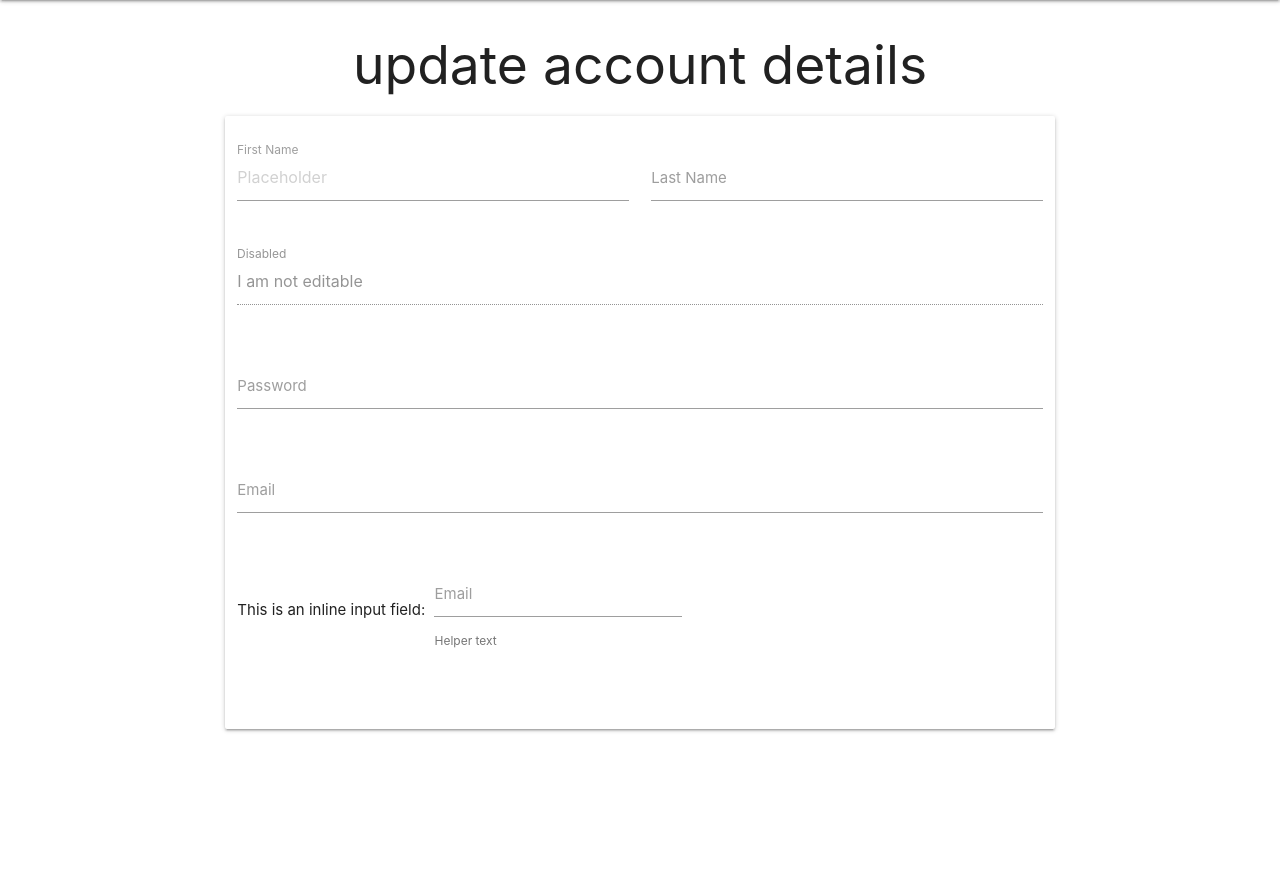
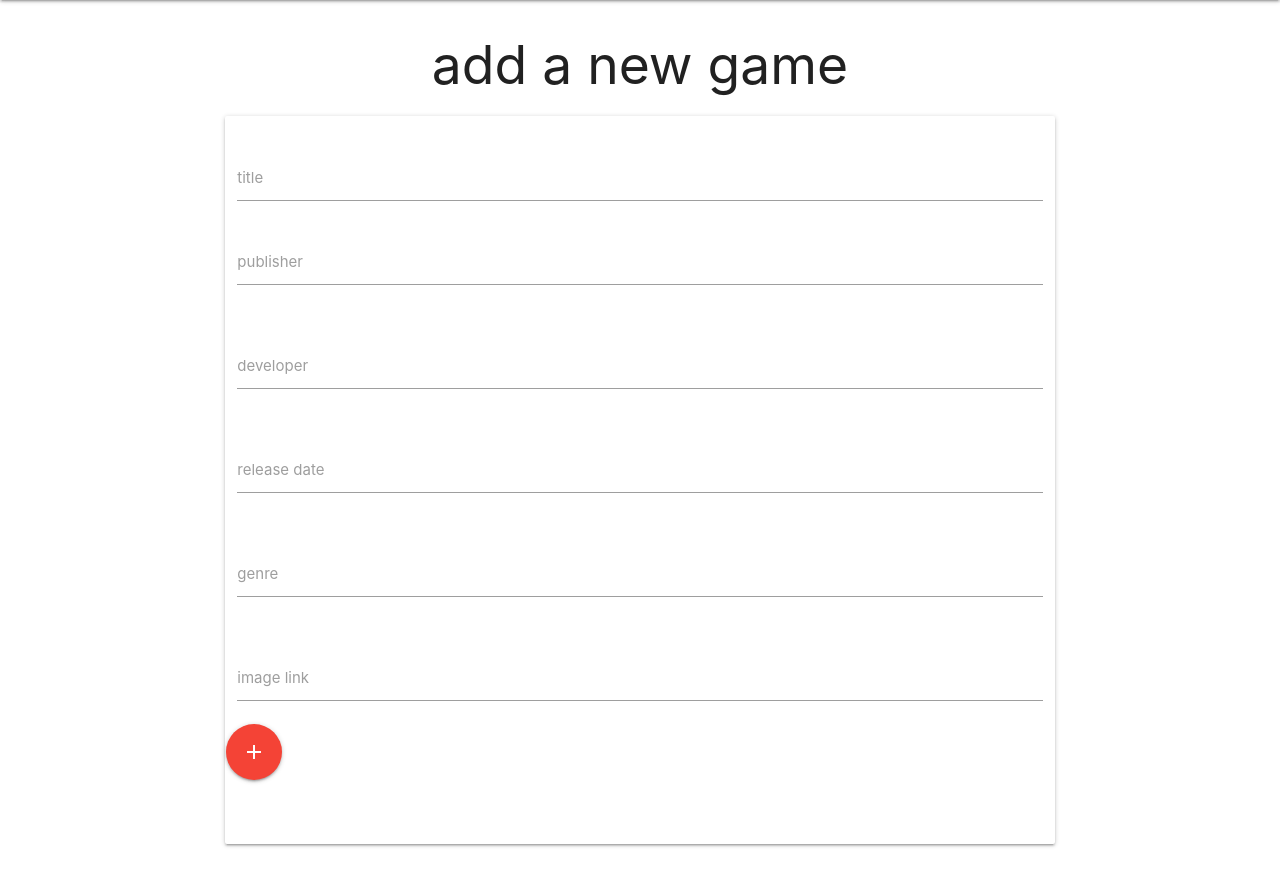
Before and after one commit to Oxymetaphoric/milestone_project_3, a Flask app: page /add_game in a window 1280 px wide. Shown: the part 64-943 px from the top of the page. Before the commit the page ends 796 px from the top, so only its background shows below. Run offline with Flask 3, Linux system fonts and the light colour scheme; the visitor is signed in with stand-in values (Sample User, id 1); some web fonts are replaced.

Commit message:
BUILD: adds add game functionalitu

```diff
--- a/quest_log/routes.py
+++ b/quest_log/routes.py
@@ -69,10 +69,32 @@ def games():
 def add_game():
     return render_template('add_game.html')
 
-@app.route('/new_game')
+@app.route('/new_game', methods=["POST"])
 @login_required
 def new_game():
-    pass
+    game_title = request.form.get('game_title')
+    game_publisher = request.form.get('game_publisher')
+    developer = request.form.get('developer')
+    release_date = request.form.get('release_date')
+    genre = request.form.get('genre')
+    image_url = request.form.get('image_url')
+
+    existing_game = Game.query.filter_by(game_title=game_title),first()
+    if existing_game is None:
+        new_game = Game(
+                game_title = game_title,
+                game_publisher = game_publisher,
+                developer = developer,
+                release_date = release_date,
+                genre = genre,
+                image_url = image_url
+                )
+        db.session.add(new_game)
+        db.session.commit()
+        flash('Game added to database', 'success')
+    else:
+        flash('Game already exists')
+    return redirect(url_for('games'))
 
 
 @app.route('/profile/<int:user_id>', methods=["GET", "POST"])
--- a/quest_log/templates/add_game.html
+++ b/quest_log/templates/add_game.html
@@ -3,46 +3,45 @@
 
 <div class="row">
   <form class="col s12 m8 offset-m2" method="POST" action="{{url_for('new_game')}}">
-    <h2 class="center-align"> update account details</h2>
+    <h2 class="center-align">add a new game</h2>
     <div class="card-panel">
       <div class="row">
         <form class="col s12">
           <div class="row">
-              <div class="input-field col s6">
-                <input placeholder="Placeholder" id="first_name" type="text" class="validate">
-                <label for="first_name">First Name</label>
+            <div class="input-field col s12">
+              <input name="game_title" id="game_title" type="text" class="validate">
+              <label for="game_title">title</label>
             </div>
-              <div class="input-field col s6">
-                <input id="last_name" type="text" class="validate">
-                <label for="last_name">Last Name</label>
+            <div class="input-field col s12">
+              <input name="game_publisher" id="game_publisher" type="text" class="validate">
+              <label for="game_publisher">publisher</label>
             </div>
           </div>
           <div class="row">
             <div class="input-field col s12">
-                <input disabled value="I am not editable" id="disabled" type="text" class="validate">
-                <label for="disabled">Disabled</label>
+              <input name="developer" id="developer" type="text" class="validate">
+              <label for="developer">developer</label>
             </div>
           </div>
           <div class="row">
             <div class="input-field col s12">
-                <input id="password" type="password" class="validate">
-                <label for="password">Password</label>
+              <input name="release_date" id="release_date" type="text" class="validate">
+              <label for="release_date">release date</label>
             </div>
           </div>
           <div class="row">
             <div class="input-field col s12">
-                <input id="email" type="email" class="validate">
-                <label for="email">Email</label>
+              <input name="genre" id="genre" type="text" class="validate">
+              <label for="genre">genre</label>
             </div>
           </div>
           <div class="row">
-              <div class="col s12">
-                This is an inline input field:
-                <div class="input-field inline">
-                  <input id="email_inline" type="email" class="validate">
-                  <label for="email_inline">Email</label>
-                  <span class="helper-text" data-error="wrong" data-success="right">Helper text</span>
+            <div class="input-field col s12">
+              <input name="image_url" id="image_url" type="text" class="validate">
+              <label for="image_url">image link</label>
             </div>
+        </form>
+        <a href="{{url_for('new_game')}}" class="btn-floating btn-large waves-effect waves-light red"><i class="material-icons">add</i></a>
       </div>
     </div>
   </form>
--- a/quest_log/templates/profile.html
+++ b/quest_log/templates/profile.html
@@ -25,7 +25,7 @@
 {% if owns_profile %}
 <div class="row">
   <form class="col s12 m8 offset-m2" method="POST" action="{{url_for('profile', user_id=user.user_id)}}">
-    <h2 class="center-align"> update account details</h2>
+    <h3 class="center-align"> update account details</h3>
     <div class="card-panel">
       <div class="row">
         <div class="col s12">
```
Lines whose indentation alone changed are shown as unchanged.
